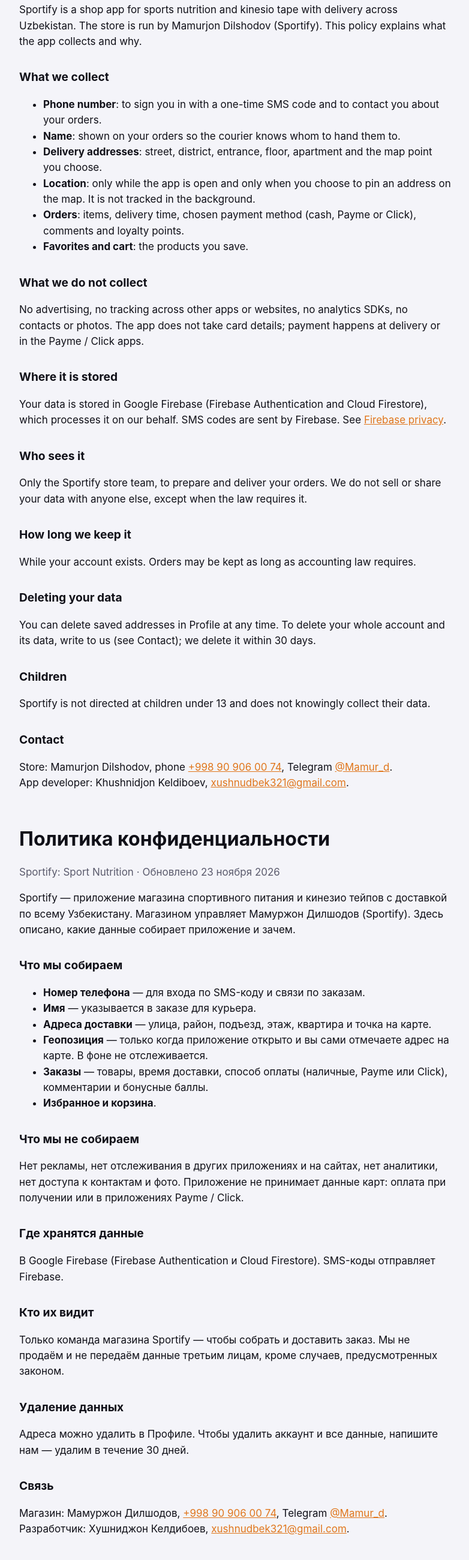
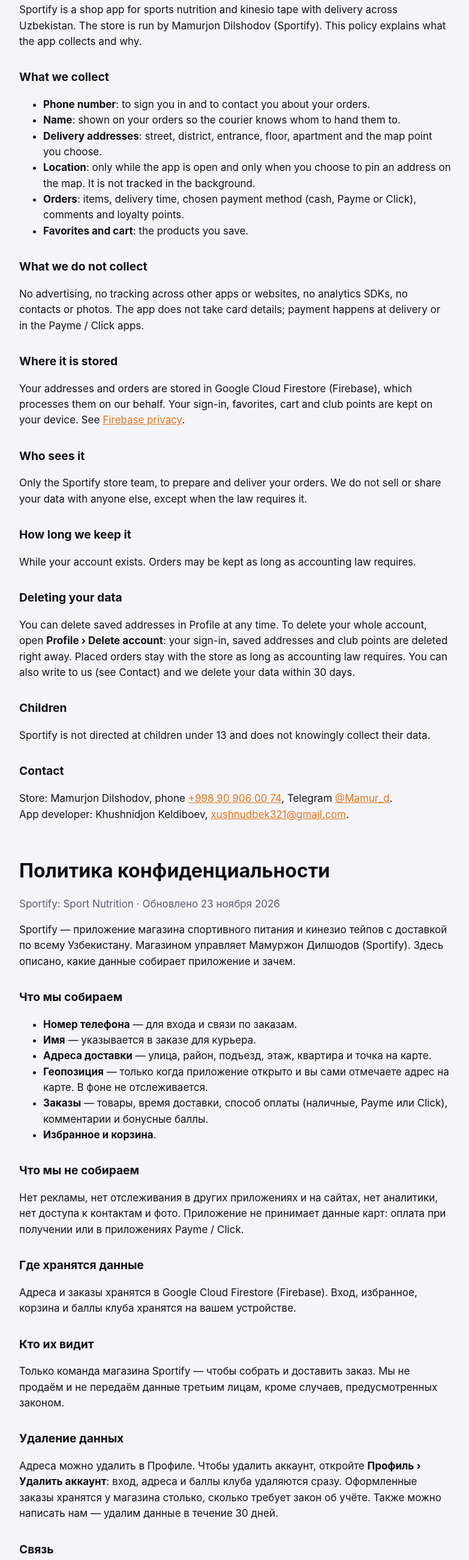
Before and after one commit to Khushnid/khushnid.github.io, a plain HTML site: page sportify/privacy.html in a window 1280 px wide. Shown: the part 173-2774 px from the top of the page at 60% size, without its empty margins (248-1030 px from the left). Drawn offline with Linux system fonts and the light colour scheme.

Commit message:
Sportify: in-app account deletion

```diff
--- a/sportify/privacy.html
+++ b/sportify/privacy.html
@@ -23,7 +23,7 @@
     <p>Sportify is a shop app for sports nutrition and kinesio tape with delivery across Uzbekistan. The store is run by Mamurjon Dilshodov (Sportify). This policy explains what the app collects and why.</p>
     <h2>What we collect</h2>
     <ul>
-      <li><strong>Phone number</strong>: to sign you in with a one-time SMS code and to contact you about your orders.</li>
+      <li><strong>Phone number</strong>: to sign you in and to contact you about your orders.</li>
       <li><strong>Name</strong>: shown on your orders so the courier knows whom to hand them to.</li>
       <li><strong>Delivery addresses</strong>: street, district, entrance, floor, apartment and the map point you choose.</li>
       <li><strong>Location</strong>: only while the app is open and only when you choose to pin an address on the map. It is not tracked in the background.</li>
@@ -33,13 +33,13 @@
     <h2>What we do not collect</h2>
     <p>No advertising, no tracking across other apps or websites, no analytics SDKs, no contacts or photos. The app does not take card details; payment happens at delivery or in the Payme / Click apps.</p>
     <h2>Where it is stored</h2>
-    <p>Your data is stored in Google Firebase (Firebase Authentication and Cloud Firestore), which processes it on our behalf. SMS codes are sent by Firebase. See <a href="https://firebase.google.com/support/privacy">Firebase privacy</a>.</p>
+    <p>Your addresses and orders are stored in Google Cloud Firestore (Firebase), which processes them on our behalf. Your sign-in, favorites, cart and club points are kept on your device. See <a href="https://firebase.google.com/support/privacy">Firebase privacy</a>.</p>
     <h2>Who sees it</h2>
     <p>Only the Sportify store team, to prepare and deliver your orders. We do not sell or share your data with anyone else, except when the law requires it.</p>
     <h2>How long we keep it</h2>
     <p>While your account exists. Orders may be kept as long as accounting law requires.</p>
     <h2>Deleting your data</h2>
-    <p>You can delete saved addresses in Profile at any time. To delete your whole account and its data, write to us (see Contact); we delete it within 30 days.</p>
+    <p>You can delete saved addresses in Profile at any time. To delete your whole account, open <strong>Profile › Delete account</strong>: your sign-in, saved addresses and club points are deleted right away. Placed orders stay with the store as long as accounting law requires. You can also write to us (see Contact) and we delete your data within 30 days.</p>
     <h2>Children</h2>
     <p>Sportify is not directed at children under 13 and does not knowingly collect their data.</p>
     <h2>Contact</h2>
@@ -53,7 +53,7 @@
     <p>Sportify — приложение магазина спортивного питания и кинезио тейпов с доставкой по всему Узбекистану. Магазином управляет Мамуржон Дилшодов (Sportify). Здесь описано, какие данные собирает приложение и зачем.</p>
     <h2>Что мы собираем</h2>
     <ul>
-      <li><strong>Номер телефона</strong> — для входа по SMS-коду и связи по заказам.</li>
+      <li><strong>Номер телефона</strong> — для входа и связи по заказам.</li>
       <li><strong>Имя</strong> — указывается в заказе для курьера.</li>
       <li><strong>Адреса доставки</strong> — улица, район, подъезд, этаж, квартира и точка на карте.</li>
       <li><strong>Геопозиция</strong> — только когда приложение открыто и вы сами отмечаете адрес на карте. В фоне не отслеживается.</li>
@@ -63,11 +63,11 @@
     <h2>Что мы не собираем</h2>
     <p>Нет рекламы, нет отслеживания в других приложениях и на сайтах, нет аналитики, нет доступа к контактам и фото. Приложение не принимает данные карт: оплата при получении или в приложениях Payme / Click.</p>
     <h2>Где хранятся данные</h2>
-    <p>В Google Firebase (Firebase Authentication и Cloud Firestore). SMS-коды отправляет Firebase.</p>
+    <p>Адреса и заказы хранятся в Google Cloud Firestore (Firebase). Вход, избранное, корзина и баллы клуба хранятся на вашем устройстве.</p>
     <h2>Кто их видит</h2>
     <p>Только команда магазина Sportify — чтобы собрать и доставить заказ. Мы не продаём и не передаём данные третьим лицам, кроме случаев, предусмотренных законом.</p>
     <h2>Удаление данных</h2>
-    <p>Адреса можно удалить в Профиле. Чтобы удалить аккаунт и все данные, напишите нам — удалим в течение 30 дней.</p>
+    <p>Адреса можно удалить в Профиле. Чтобы удалить аккаунт, откройте <strong>Профиль › Удалить аккаунт</strong>: вход, адреса и баллы клуба удаляются сразу. Оформленные заказы хранятся у магазина столько, сколько требует закон об учёте. Также можно написать нам — удалим данные в течение 30 дней.</p>
     <h2>Связь</h2>
     <p>Магазин: Мамуржон Дилшодов, <a href="tel:+998909060074">+998 90 906 00 74</a>, Telegram <a href="https://t.me/Mamur_d">@Mamur_d</a>.<br>
     Разработчик: Хушниджон Келдибоев, <a href="mailto:xushnudbek321@gmail.com">xushnudbek321@gmail.com</a>.</p>
@@ -79,7 +79,7 @@
     <p>Sportify — butun Oʻzbekiston boʻylab yetkazib beriladigan sport ozuqasi va kinezio teyplar doʻkoni ilovasi. Doʻkonni Mamurjon Dilshodov (Sportify) boshqaradi.</p>
     <h2>Nimalarni yigʻamiz</h2>
     <ul>
-      <li><strong>Telefon raqami</strong> — SMS kod bilan kirish va buyurtmalar boʻyicha aloqa uchun.</li>
+      <li><strong>Telefon raqami</strong> — Kirish va buyurtmalar boʻyicha aloqa uchun.</li>
       <li><strong>Ism</strong> — kuryer uchun buyurtmada koʻrsatiladi.</li>
       <li><strong>Yetkazib berish manzillari</strong> — koʻcha, tuman, podyezd, qavat, xonadon va xaritadagi nuqta.</li>
       <li><strong>Joylashuv</strong> — faqat ilova ochiq boʻlganda va siz manzilni xaritada belgilaganingizda.</li>
@@ -91,7 +91,7 @@
     <h2>Saqlash</h2>
     <p>Maʼlumotlar Google Firebase’da saqlanadi. Ularni faqat Sportify doʻkoni jamoasi buyurtmani yetkazish uchun koʻradi; uchinchi shaxslarga sotilmaydi.</p>
     <h2>Oʻchirish</h2>
-    <p>Bizga yozing — 30 kun ichida oʻchiramiz.</p>
+    <p><strong>Profil › Hisobni oʻchirish</strong>: kirish maʼlumotlari, manzillar va klub ballari darhol oʻchiriladi. Berilgan buyurtmalar hisob uchun doʻkonda qoladi. Yoki bizga yozing — 30 kun ichida oʻchiramiz.</p>
     <h2>Aloqa</h2>
     <p>Doʻkon: Mamurjon Dilshodov, <a href="tel:+998909060074">+998 90 906 00 74</a>, Telegram <a href="https://t.me/Mamur_d">@Mamur_d</a>.<br>
     Dasturchi: Khushnidjon Keldiboev, <a href="mailto:xushnudbek321@gmail.com">xushnudbek321@gmail.com</a>.</p>
```
Also changed, not shown: sportify/support.html (+2 -2 lines).
